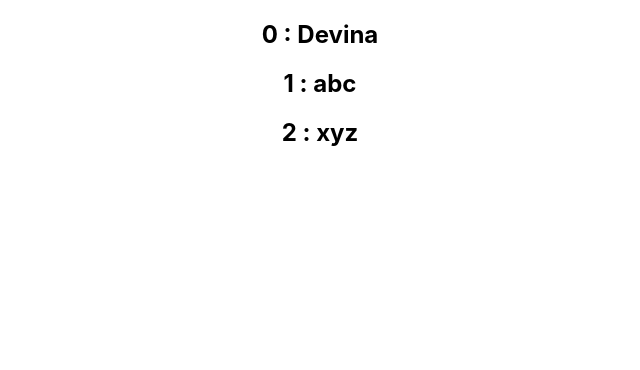
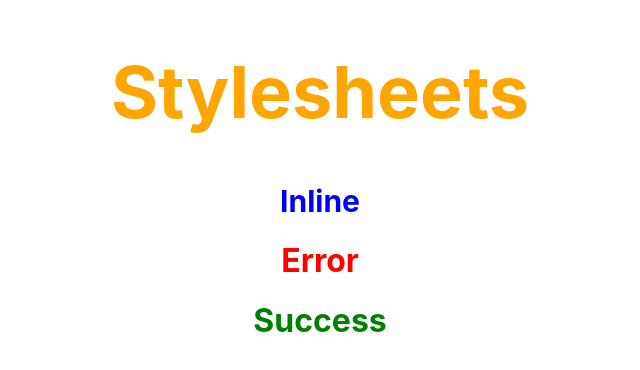
Before and after one commit to Devina6/ReactLearning, a React (Create React App) app in the folder react-project/: page / in a window 1280 px wide. Shown: the top 370 px of the page, without its empty margins (320-960 px from the left). Built offline with nearby package versions, Linux system fonts and the light colour scheme.

Commit message:
Styling and css basics

```diff
--- a/react-project/src/App.js
+++ b/react-project/src/App.js
@@ -11,12 +11,20 @@ import EventBind from './components/eventBind'
 import ParentComponent from './components/parentComponent'
 import UserGreetingComponent from './components/userGreeting'
 import NameListComponent from './components/nameList'
+import StyleSheetsComponents from './components/stylesheets'
+import InLineComponents from './components/inLine'
+import './appStyles.css'
+import AppModuleStyles from './appStyles.module.css'
 
 function App() {
   return (
     <div className="App">
-      <NameListComponent />
-      {/*<UserGreetingComponent />
+      <StyleSheetsComponents primary={true}/>
+      <InLineComponents />
+      <h1 className='error'>Error</h1>
+      <h1 className={AppModuleStyles.success}>Success</h1>
+      {/*<NameListComponent />
+      <UserGreetingComponent />
       < ParentComponent />
       <EventBind />
       <FunctionClick />
--- /dev/null
+++ b/react-project/src/appStyles.css
@@ -0,0 +1,3 @@
+.error{
+    color:red
+}
--- /dev/null
+++ b/react-project/src/appStyles.module.css
@@ -0,0 +1,3 @@
+.success{
+    color:green
+}
--- /dev/null
+++ b/react-project/src/components/inLine.js
@@ -0,0 +1,15 @@
+import React from 'react'
+
+const heading ={
+    fontSize: '30px',
+    color: 'blue'
+}
+function inLine() {
+  return (
+    <div>
+        <h1 style ={heading}>Inline</h1>
+    </div>
+  )
+}
+
+export default inLine
--- /dev/null
+++ b/react-project/src/components/myStyles.css
@@ -0,0 +1,7 @@
+.primary{
+    color:orange;
+}
+
+.font-xl {
+    font-size:72px;
+}
--- /dev/null
+++ b/react-project/src/components/stylesheets.js
@@ -0,0 +1,13 @@
+import React from 'react'
+import './myStyles.css'
+
+function stylesheets(props) {
+    let className = props.primary ? 'primary' : ''
+  return (
+    <div>
+        <h1 className={`${className} font-xl`}>Stylesheets</h1>
+    </div>
+  )
+}
+
+export default stylesheets
```
